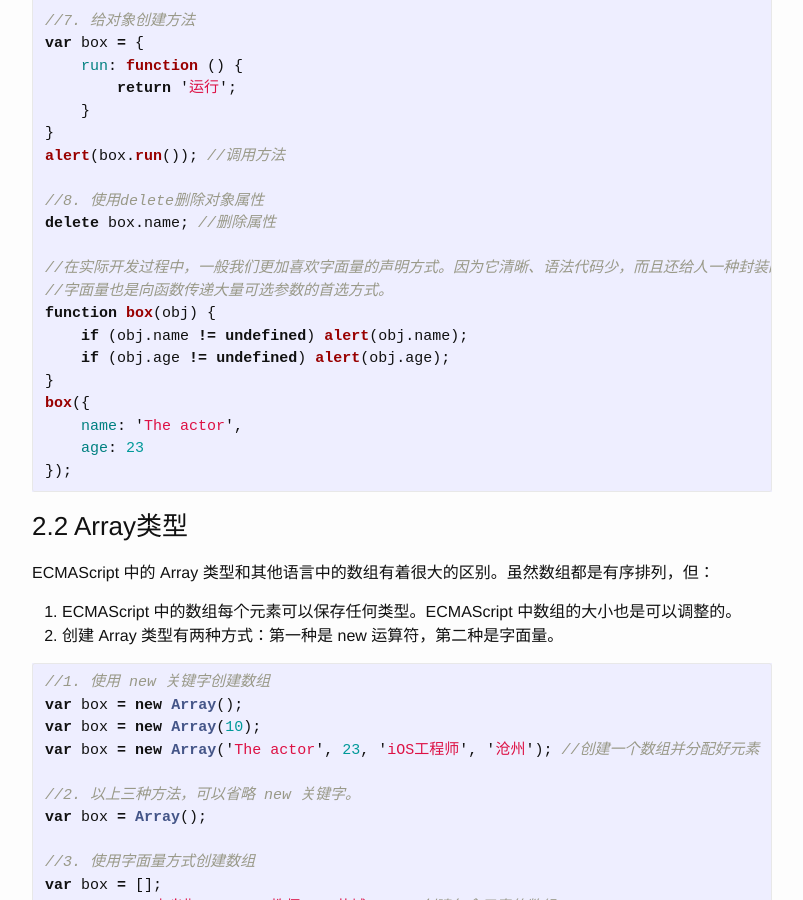
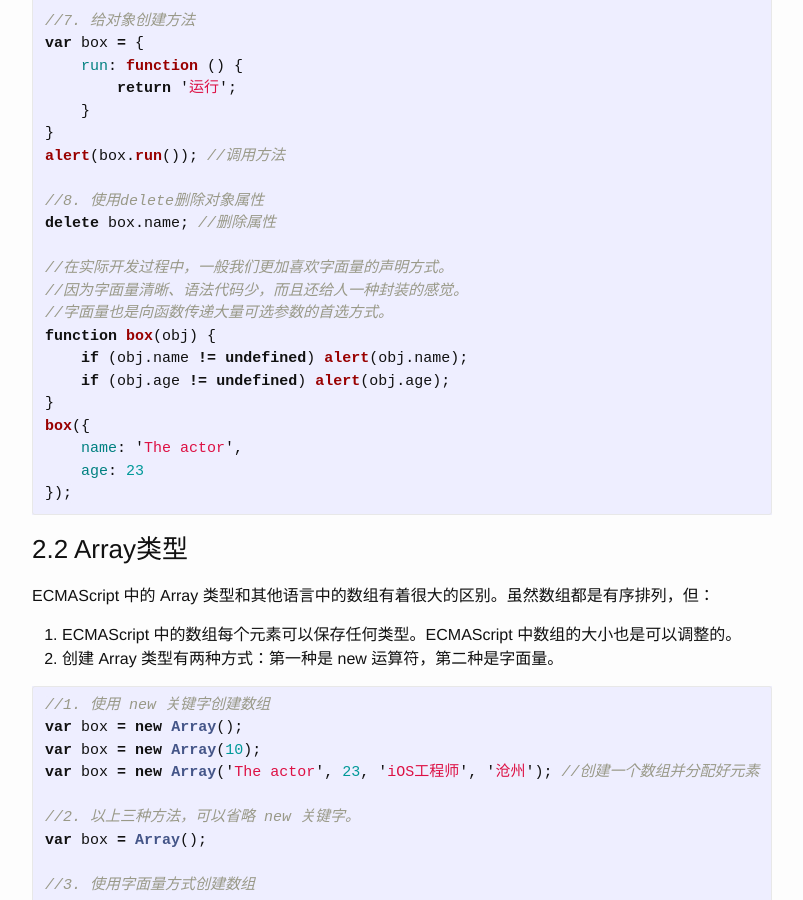
Before and after one commit to AriadneThread/ariadnesthread.github.io, a Jekyll site: the page built from _posts/2016-10-18-JavaScript高级教程(上篇).md, in a window 1280 px wide and 900 px high, scrolled down 3656 px. Shown: the whole window, without its empty margins (238-1041 px from the left). Built offline with Jekyll 4.4.1, drawn with Linux system fonts in a browser that asks for light colours.

Commit message:
整理文章

```diff
--- a/_posts/2016-10-18-JavaScript高级教程(上篇).md
+++ b/_posts/2016-10-18-JavaScript高级教程(上篇).md
@@ -178,7 +178,8 @@ alert(box.run()); //调用方法
 //8. 使用delete删除对象属性
 delete box.name; //删除属性
 
-//在实际开发过程中，一般我们更加喜欢字面量的声明方式。因为它清晰、语法代码少，而且还给人一种封装的感觉。
+//在实际开发过程中，一般我们更加喜欢字面量的声明方式。
+//因为字面量清晰、语法代码少，而且还给人一种封装的感觉。
 //字面量也是向函数传递大量可选参数的首选方式。
 function box(obj) {
     if (obj.name != undefined) alert(obj.name);
```
